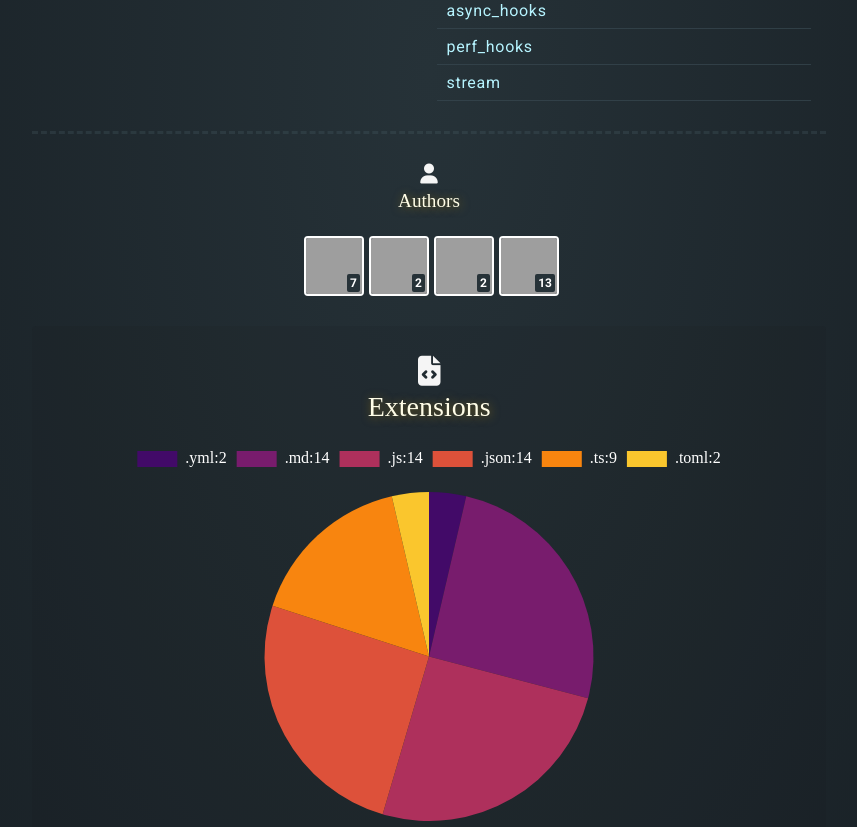
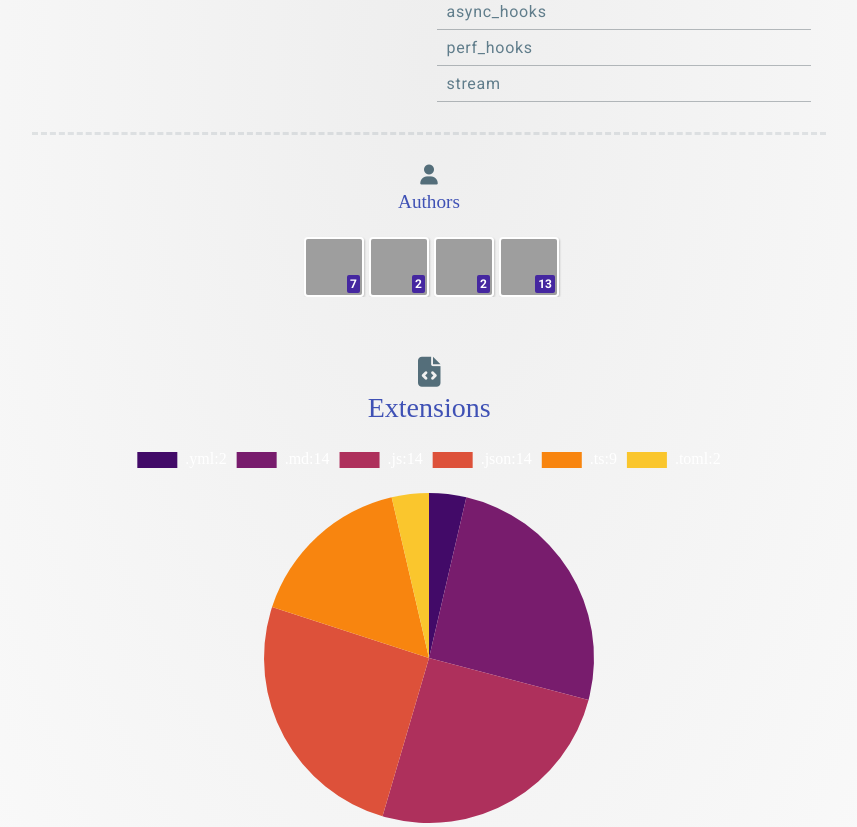
Before and after one commit to NodeSecure/report, a website: page views/index.html in a window 1280 px wide. Shown: the part 1317-2144 px from the top of the page, without its empty margins (211-1068 px from the left). Drawn offline with nearby package versions, Linux system fonts and the light colour scheme; grey boxes are pictures that could not be loaded.

Commit message:
style: finish light theme

```diff
--- a/data/config.json
+++ b/data/config.json
@@ -1,4 +1,5 @@
 {
+    "theme": "dark",
     "report_title": "SlimIO Security Report",
     "report_logo": "https://avatars0.githubusercontent.com/u/29552883?s=200&v=4",
     "npm_org_prefix": "@slimio",
--- a/index.js
+++ b/index.js
@@ -77,11 +77,10 @@ async function main() {
         }).format(new Date());
 
         console.log(generationDate);
-        //
-        // const pkgStats = await fetchPackagesStats();
+        const pkgStats = await fetchPackagesStats();
         // const repoStats = await fetchRepositoriesStats();
 
-        // console.log(pkgStats);
+        console.log(pkgStats);
         // console.log(JSON.stringify(repoStats, null, 4));
     }
     finally {
--- /dev/null
+++ b/public/css/print.css
@@ -0,0 +1,30 @@
+@media print {
+    html {
+        background: red !important;
+    }
+    html, body {
+        width: 220mm;
+        margin: 0;
+        padding: 0;
+        -webkit-print-color-adjust: exact;
+    }
+
+    h2 {
+        break-before: always;
+        break-after: always;
+    }
+
+    .box-stats-container + .box-stats-container {
+        border-top: none !important;
+    }
+
+    .box-stats-container:not(.charts) {
+        break-inside: avoid;
+    }
+
+    .box-stats-container.charts {
+        break-inside: avoid;
+        align-items: center;
+        background: none !important;
+    }
+}
--- a/public/css/style.css
+++ b/public/css/style.css
@@ -7,20 +7,8 @@ body {
     position: relative;
 }
 
-@media print {
-    html, body {
-        width: 220mm;
-        margin: 0;
-        padding: 0;
-    }
-
-    .box-stats-container {
-        break-after: always;
-        break-inside: avoid;
-    }
-}
-
 canvas {
+    height: 380px;
     margin-top: var(--default-margin);
 }
 
@@ -73,6 +61,7 @@ i ~ h2, i ~ h3 {
 div.page {
     width: 21cm;
     position: relative;
+    display: block;
 }
 
 div.page header {
@@ -102,18 +91,14 @@ div.page header {
             height: 64px;
         }
 
-    div.page > section {
-        display: flex;
-        flex-direction: column;
-    }
     div.page > section + section {
         margin-top: var(--default-margin);
     }
     div.page > section h2 {
-        display: flex;
         margin: var(--default-margin) 0;
         justify-content: center;
         font-weight: bold;
+        position: relative;
     }
 
 .box-stats-container {
--- a/public/css/themes/light.css
+++ b/public/css/themes/light.css
@@ -1,27 +1,46 @@
 :root {
-    --primary-text-color: #616161;
-    --secondary-text-color: #546E7A;
-    --primary-border-color: rgba(55, 71, 79, 0.733);
+    --primary-text-color: #263238;
+    --secondary-text-color: #607D8B;
+    --primary-border-color: rgba(55, 71, 79, 0.35);
     --faded-border-color: rgba(78, 99, 109, 0.137);
     --head-paragraph-color: #90A4AE;
-    --main-color: #0D47A1;
+    --main-color: #4527A0;
     --default-margin: 15px;
-    --avatar-border-color: #CFD8DC;
-    --li-hover-color: #263238;
-    --h2-h3-text-color: rgb(100, 49, 122);
+    --avatar-border-color: #FFF;
+    --li-hover-color: #234d62;
+    --h2-h3-text-color: #3F51B5;
     --h2-shadow: rgba(3, 8, 17, 0.137);
     --h3-shadow: rgba(51, 63, 70, 0.26);
     --charts-background: rgba(230, 230, 230, 0.1);
 }
 
+.fas, .fab {
+    color: #546E7A !important;
+}
+
 body {
-    background: rgb(255,255,255);
-    background: radial-gradient(ellipse at center,  rgba(255,255,255,1) 0%,rgba(236,239,241,1) 100%);
+    background: rgb(238,238,238);
+    background: radial-gradient(ellipse at center,  rgba(238,238,238,1) 0%,rgba(255,255,255,1) 100%);
 }
 
 @media print {
     html, body {
-        background: rgb(255,255,255);
-        background: radial-gradient(ellipse at center,  rgba(255,255,255,1) 0%,rgba(236,239,241,1) 100%);
+        background: rgb(238,238,238);
+        background: radial-gradient(ellipse at center,  rgba(238,238,238,1) 0%,rgba(255,255,255,1) 100%);
     }
 }
+
+header, h2, h3 {
+    text-shadow: none !important;
+}
+
+.box-stats-container.charts {
+    background: none !important;
+}
+
+.avatar {
+    box-shadow: 1px 1px 2px rgba(20, 20, 20, 0.2);
+}
+.avatar > p {
+    background-color: #4527A0 !important;
+}
--- a/src/pdf.js
+++ b/src/pdf.js
@@ -23,7 +23,8 @@ async function generatePDF(reportHTMLPath, name = config.report_title) {
         const page = await browser.newPage();
         await page.emulateMedia("print");
 
-        await page.goto(`file:${String(reportHTMLPath)}`, { waitUntil: "networkidle2" });
+        await page.goto(`file:${String(reportHTMLPath)}`);
+        await page.waitForFunction("window.isReadyForPDF");
 
         const path = join(kDistDir, extname(cleanName) === ".pdf" ? cleanName : `${cleanName}.pdf`);
         await page.pdf({
--- a/views/index.html
+++ b/views/index.html
@@ -6,8 +6,9 @@
 <link rel="stylesheet"
     href="https://fonts.googleapis.com/css?family=Roboto:300,300i,400,400i,500,500i,700,700i&display=swap" />
 <link href="../public/css/reset.css" rel="stylesheet" type="text/css">
-<link href="../public/css/themes/dark.css" rel="stylesheet" type="text/css">
+<link href="../public/css/themes/light.css" rel="stylesheet" type="text/css">
 <link href="../public/css/style.css" rel="stylesheet" type="text/css">
+<link href="../public/css/print.css" rel="stylesheet" type="text/css">
 <script src="../public/lib/chart.js"></script>
 <script src="https://d3js.org/d3-color.v1.min.js"></script>
 <script src="https://d3js.org/d3-interpolate.v1.min.js"></script>
@@ -193,7 +194,7 @@
                     <i class="fas fa-file-code"></i>
                     <h3>Extensions</h3>
                 </div>
-                <canvas id="myChartEx" height="380"></canvas>
+                <canvas id="myChartEx"></canvas>
             </div>
         </div>
         <div class="box-stats-container charts">
@@ -202,10 +203,11 @@
                     <i class="fas fa-file-alt"></i>
                     <h3>Licenses</h3>
                 </div>
-                <canvas id="myChartLi" height="380"></canvas>
+                <canvas id="myChartLi"></canvas>
             </div>
         </div>
-        <br /><br />
+    </section>
+    <section>
         <h2><i class="fab fa-git-alt"></i>GIT Repositories Statistics</h2>
     </section>
 </div>
@@ -286,5 +288,9 @@
                 options
             });
         }
+
+        setTimeout(() => {
+            window.isReadyForPDF = true;
+        }, 1000);
     });
 </script>
```
